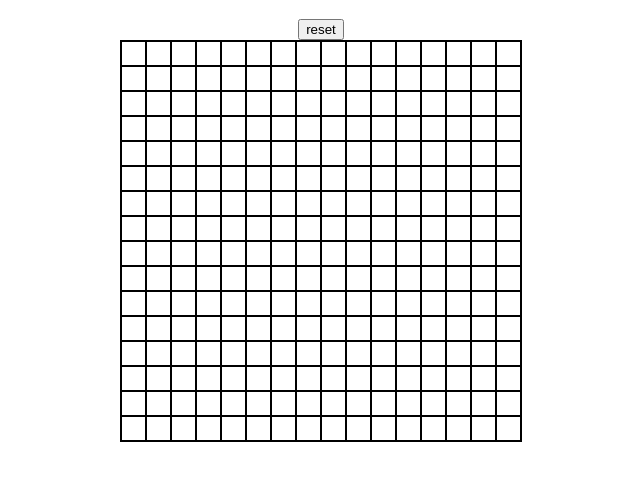
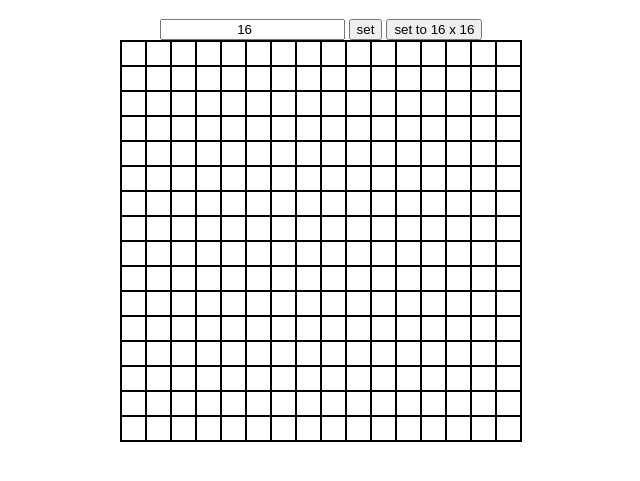
Before and after one commit to tolulopeoduro/Etch-a-sketch, a plain HTML site: page index.html in a window 1280 px wide. Shown: the part 61-542 px from the top of the page, without its empty margins (319-959 px from the left). Drawn offline with Linux system fonts and the light colour scheme.

Commit message:
Added new feature, users can now set grid size.

```diff
--- a/index.html
+++ b/index.html
@@ -5,7 +5,9 @@
     </head>
     <body>
         <h1>Sketch</h1>
-        <button id = "set">reset</button>
+        <input placeholder="Set size" type = "number" id = "size">
+        <button id = "set">set</button>
+        <button id = "set-to-16">set to 16 x 16</button>
         <script src = "script/script.js"></script>
     </body>
 </html>
--- a/script/script.js
+++ b/script/script.js
@@ -1,6 +1,8 @@
 const body = document.querySelector("body");
 const set = document.getElementById("set");
-function create(){
+const size = document.getElementById("size");
+const set16 = document.getElementById("set-to-16");
+function create(size){
     const container = document.createElement("div");
     container.setAttribute("id" , "container");
     body.appendChild(container);
@@ -8,12 +10,14 @@ function create(){
 
 
 
-    for (i = 0; i < 256 ; i++) {
+    for (i = 0; i < size * size ; i++) {
         const divs = document.createElement("div");
         divs.classList.add("pixel");
         function draw(){
         divs.classList.add("board")
         }
+        container.style.gridTemplateColumns = `repeat(${size},1fr)`
+        container.style.gridTemplateRows = `repeat(${size},1fr)`
         divs.setAttribute("id" , i);
         divs.addEventListener("mouseover" , draw)
         container.appendChild(divs);
@@ -24,11 +28,21 @@ function create(){
 
 };
 
-create();
+size.value = 16;
+create(16);
+
+
 
 let recreate=()=>{
     body.removeChild(container);
-    create();
+    create(size.value);
 }
 
+
+
+
 set.onclick = recreate;
+
+const guide = document.createElement("div");
+body.appendChild(guide);
+const p1 = document.createElement("p");
--- a/style/style.css
+++ b/style/style.css
@@ -7,8 +7,6 @@
     border: 1px solid black;
     padding: 0px;
     display: grid;
-    grid-template-rows: repeat(16, 1fr );
-    grid-template-columns: repeat(16, 1fr);
     margin : auto;
 }
 
```
